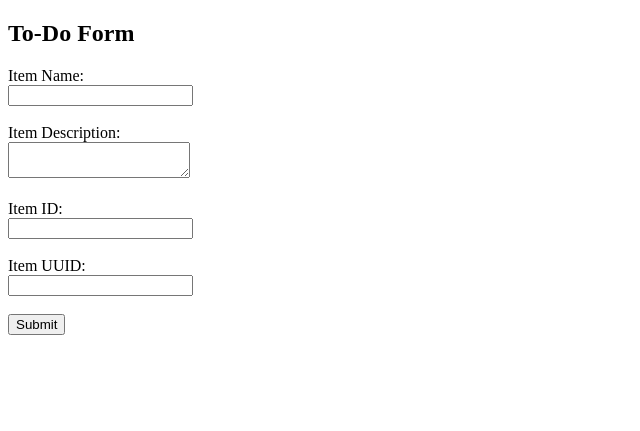
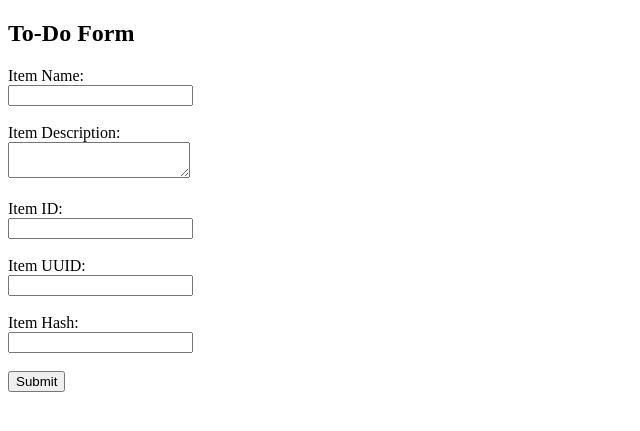
Before and after one commit to lakshjain1/Github_Assignment, a Flask app: page /todo in a window 1280 px wide. Shown: the top 431 px of the page, without its empty margins (0-640 px from the left). Run offline with Flask 3, Linux system fonts and the light colour scheme.

Commit message:
Add Item Hash field

```diff
--- a/Templates/todo.html
+++ b/Templates/todo.html
@@ -18,6 +18,9 @@
         <label>Item UUID:</label><br>
         <input type="text" name="itemUUID" required><br><br>
 
+        <label>Item Hash:</label><br>
+        <input type="text" name="itemHash" required><br><br>
+
         <button type="submit">Submit</button>
     </form>
 </body>
```
